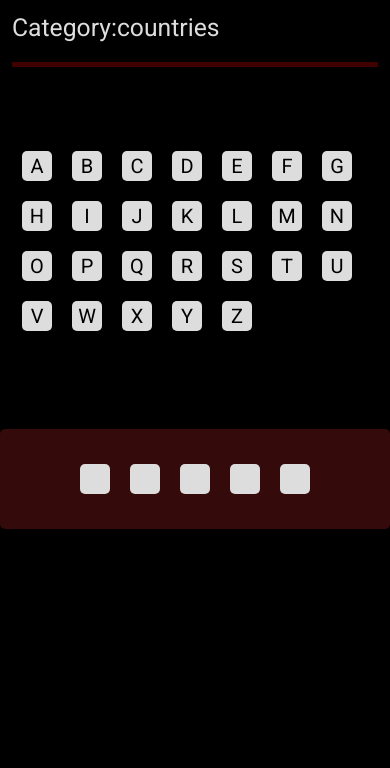
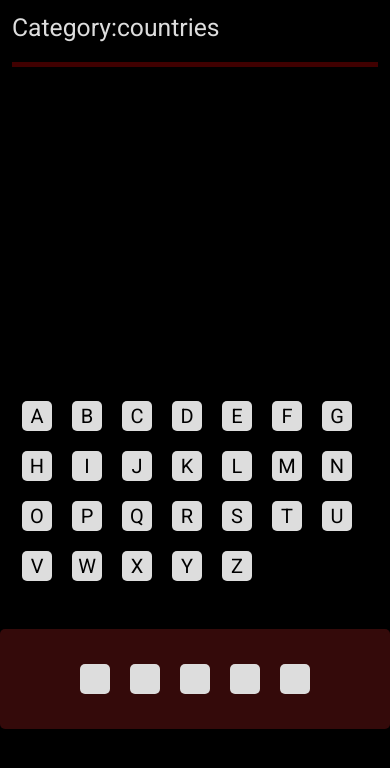
Before and after one commit to EmanEldeeb/JavaScript-tasks, a plain HTML site: page Hangman-game/index.html in a window 390 px wide. Shown: the part 60-828 px from the top of the page. Drawn offline with Linux system fonts and the light colour scheme.

Commit message:
fix responsive issue

```diff
--- a/Hangman-game/css/style.css
+++ b/Hangman-game/css/style.css
@@ -30,7 +30,7 @@ hr{
 .draw{
   position: relative;
   width: 100%;
-  height: 100%;
+  min-height: 300px;
 }
 .draw .base{
   position: absolute;
@@ -168,6 +168,7 @@ hr{
   display: flex;
   justify-content: center;
   align-items: center;
+  flex-wrap: wrap;
   color: var(--main);
   font-size: 30px;
 }
```
